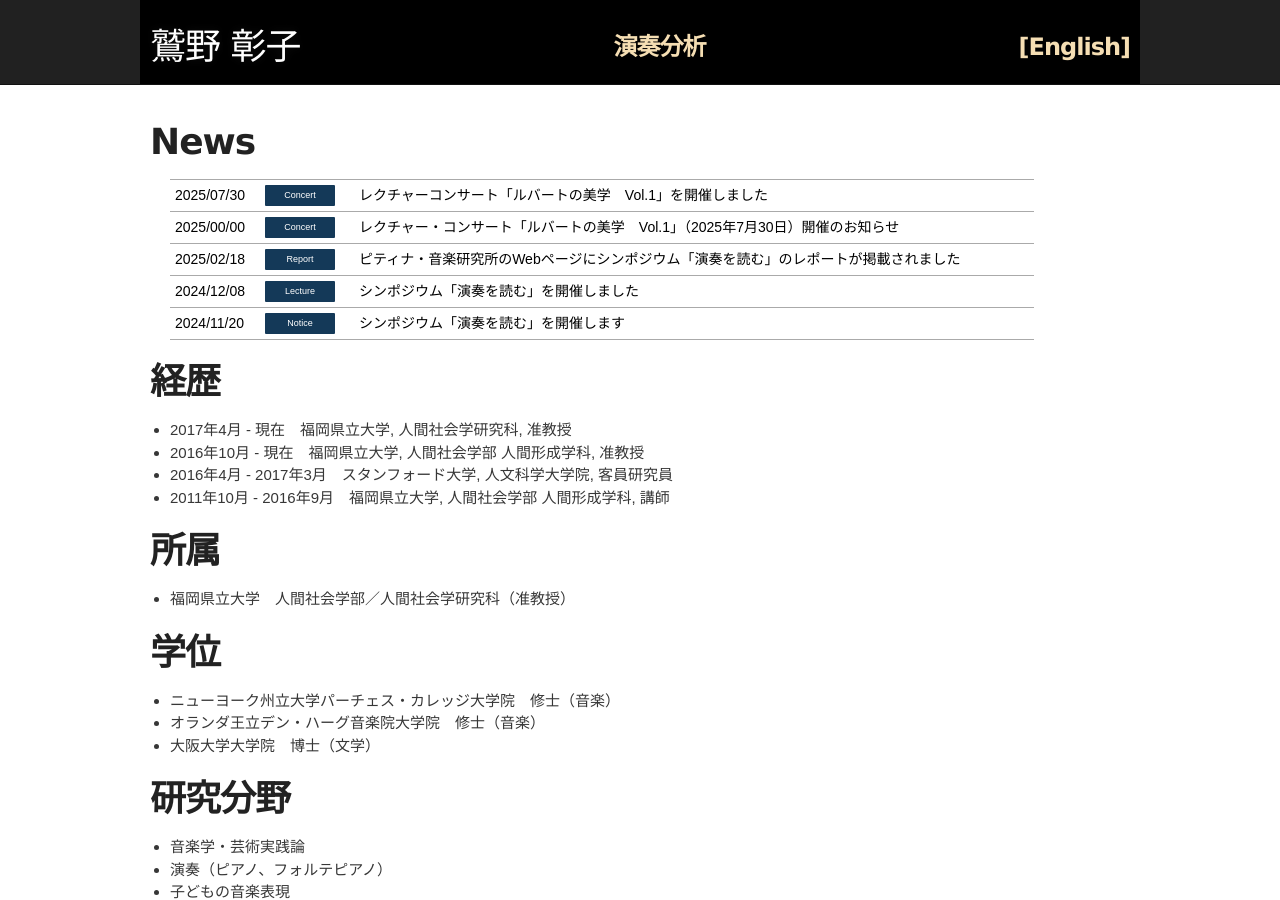
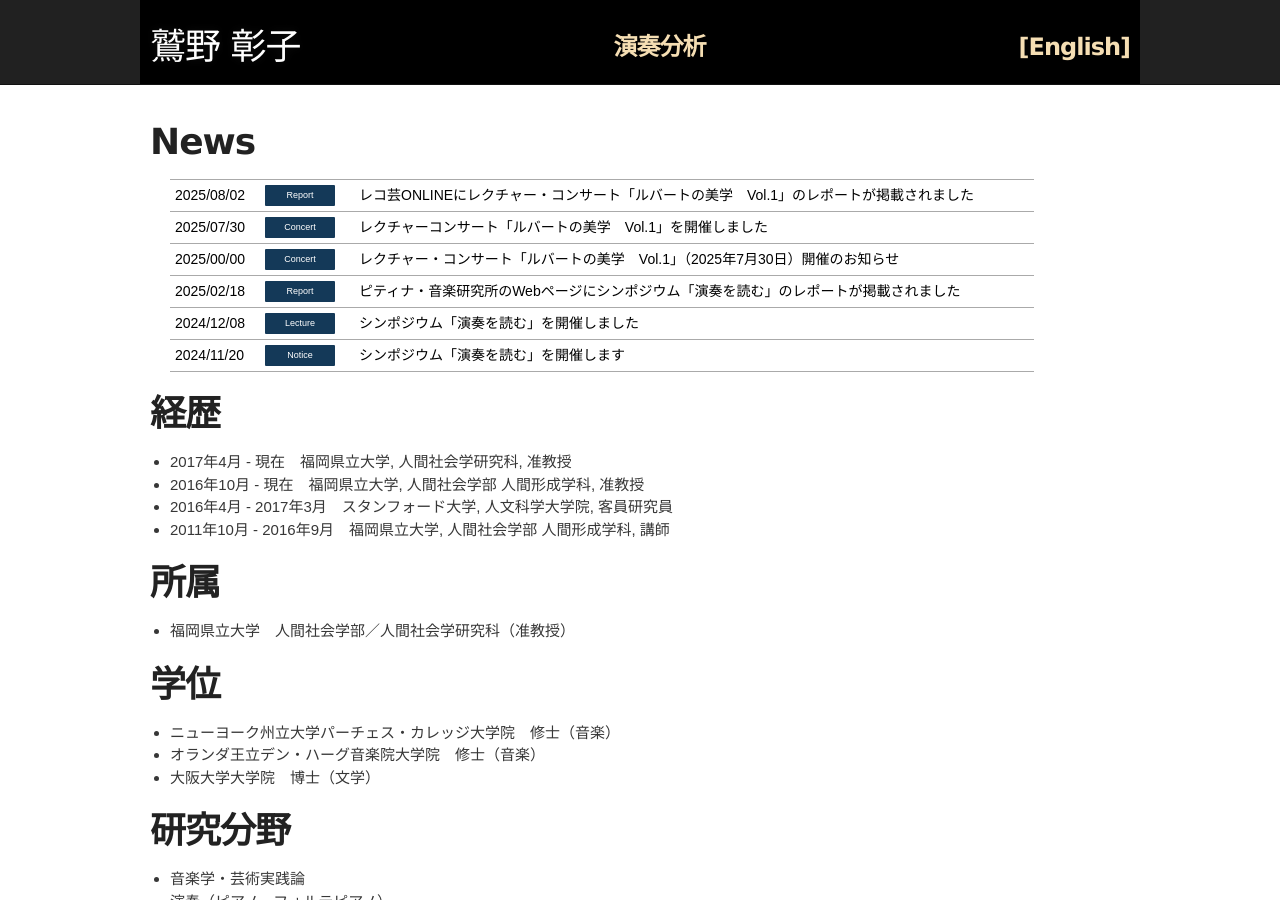
Before and after one commit to akikowashino/akikowashino.github.io, a Jekyll site: the page built from index.md, in a window 1280 px wide and 900 px high. Built offline with Jekyll 4.4.1, drawn with Linux system fonts in a browser that asks for light colours.

Commit message:
Update news.html

```diff
--- a/news.html
+++ b/news.html
@@ -3,6 +3,15 @@
 
 <ul class="msr_newslist01">
 <li></li>
+<li>
+	<a href="https://recogei.ontomo-mag.com/article/%E9%80%9F%E5%A0%B1%E3%83%AC%E3%83%9D/p-25891/" target="_blank">
+	<div>
+	<time datetime="2025-08-02">2025/08/02</time>
+	<p class="cat01">Report</p>
+	</div>
+	<p>レコ芸ONLINEにレクチャー・コンサート「ルバートの美学　Vol.1」のレポートが掲載されました</p>
+	</a>
+</li>
 <li>
 	<a href="/rubato-vol1-2025" target="_blank">
 	<div>
```
